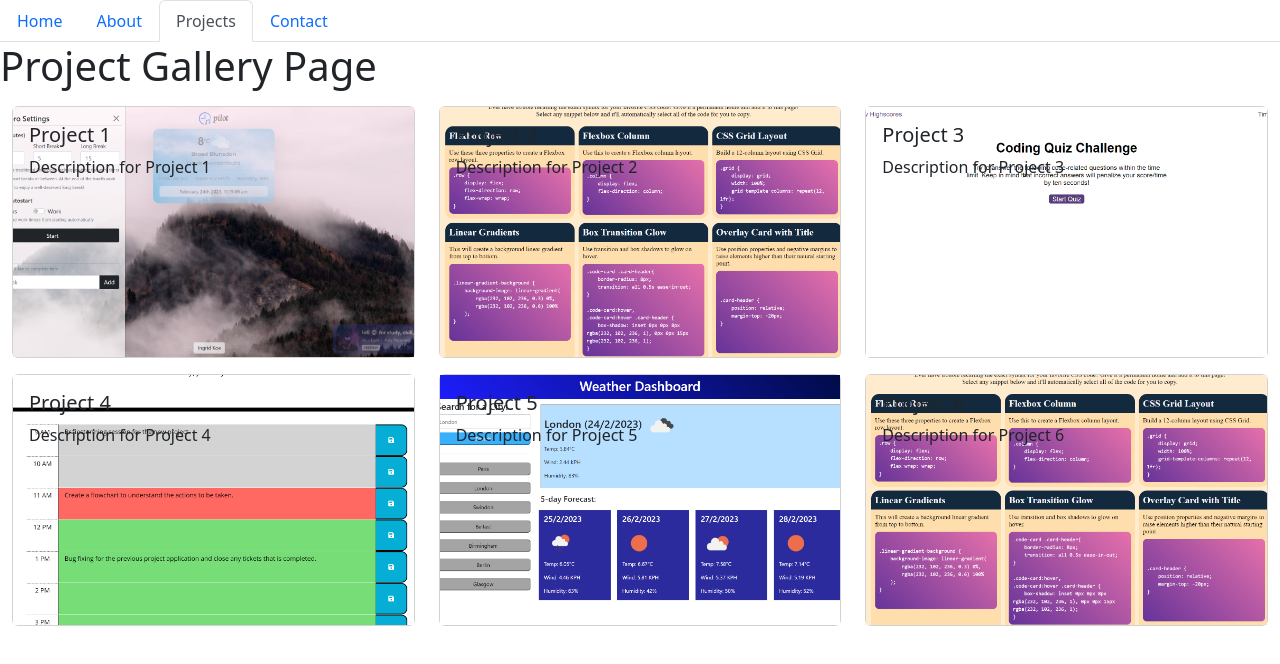
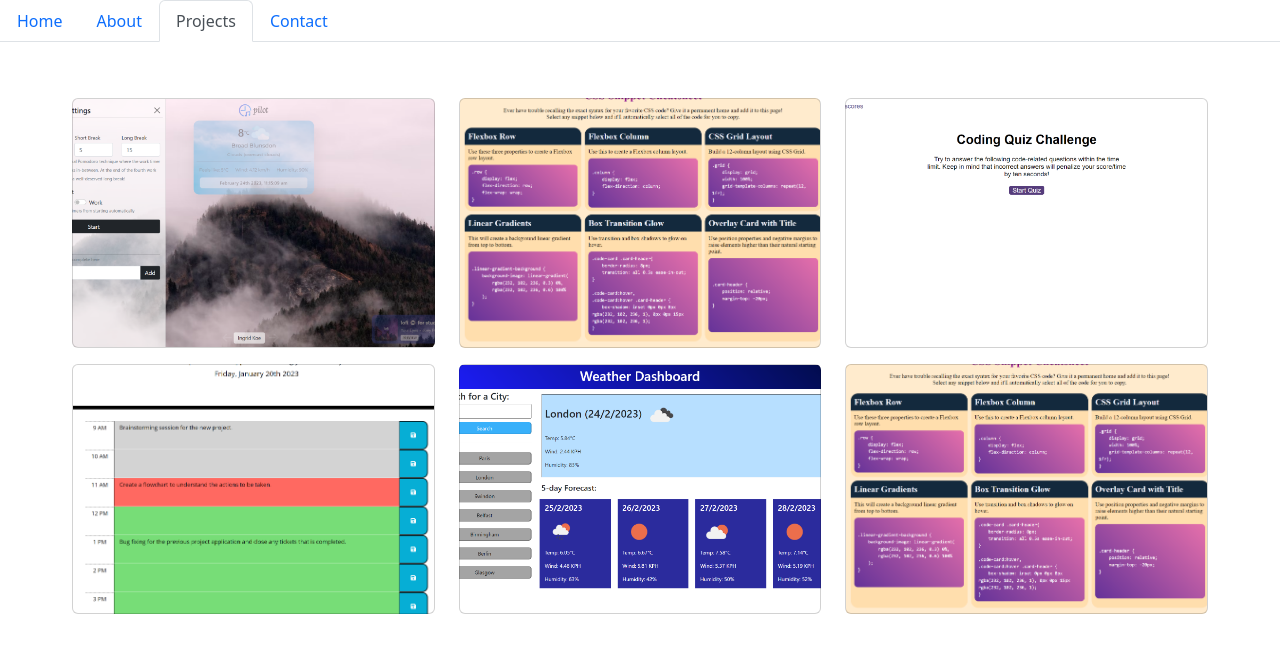
Before and after one commit to JayaPK21/React-Portfolio, a React (Create React App) app in the folder web-portfolio/: page /projectgallery in a window 1280 px wide. Shown: the top 664 px of the page. Built offline with nearby package versions, Linux system fonts and the light colour scheme.

Commit message:
Adds event listener to change display state of the projects

```diff
--- a/web-portfolio/src/App.js
+++ b/web-portfolio/src/App.js
@@ -19,7 +19,7 @@ function App() {
           <Route path="about" element={<About />} />
           <Route path="projectgallery" element={<ProjectGallery />} />
           {/* Define a route that will have descendant routes */}
-          <Route path="contact/*" element={<Contact />} />
+          <Route path="contact" element={<Contact />} />
         </Routes>
       </div>
     </Router>
--- a/web-portfolio/src/components/pages/Project.js
+++ b/web-portfolio/src/components/pages/Project.js
@@ -7,8 +7,8 @@ import project5Img from '../../assets/images/weather-dashboard-website.png';
 import project6Img from '../../assets/images/css-snippet-project.png';
 
 
-function Project({title, description, image}) {
-    console.log("Image source: "+image);
+function Project({id, title, description, image, display, displayHandler}) {
+
     let projectImage = null;
 
     switch(image){
@@ -32,7 +32,7 @@ function Project({title, description, image}) {
 
         default: break;
     }
-    console.log("project image: "+projectImage);
+    // console.log("project image: "+projectImage);
     const imgStyle = {
         backgroundImage: 'url('+projectImage+')',
         minHeight: 250,
@@ -40,17 +40,35 @@ function Project({title, description, image}) {
         backgroundRepeat: 'no-repeat',
         backgroundPosition: 'center'
     }
-    return(
-        <div className='col-sm-6 col-lg-4'>
-            <div className='card my-2'>
-                {/* <img src={projectImage} className="card-img-top" alt="..." /> */}
-                <div style={imgStyle} className="card-body">
+
+    if(display === "cover"){
+
+        return(
+
+            <div id={id} style={imgStyle} className='card my-2'>
+                {/* <div  className="card-body">
                     <h5 className="card-title">{title}</h5>
                     <p className="card-text">{description}</p>
+                </div> */}
+            </div>
+
+        );
+
+    } else {
+        // console.log("Value of id: "+id);
+        return(
+
+            <div id={id} style={{minHeight: 250, backgroundColor: 'green'}} className='card my-2'>
+                <div id={id} className="card-body">
+                    <h5 id={id} className="card-title">{title}</h5>
+                    <p id={id} className="card-text">{description}</p>
                 </div>
             </div>
-        </div>
-    );
+
+        );
+
+    }
+
 }
 
 export default Project;
--- a/web-portfolio/src/components/pages/ProjectGallery.js
+++ b/web-portfolio/src/components/pages/ProjectGallery.js
@@ -1,22 +1,80 @@
-import React from "react";
+import React, { Component } from "react";
 import Project from "./Project";
 import projectData from "../../projects.json";
 
-function ProjectGallery() {
+class ProjectGallery extends Component {
+
+  state = {
+    proj1: "cover",
+    proj2: "cover",
+    proj3: "cover",
+    proj4: "cover",
+    proj5: "cover",
+    proj6: "cover"
+  }
+
+  setDisplayState = event => {
+    //event.stopPropagation();
+    const {id} = event.target;
+    //console.log("Event is being called: "+event.target.className);
+    //console.log("Event is being called: "+this.state[id]);
+    if(this.state[id] === "cover") {
+      this.setState({
+        [id]: "detail"
+      });
+      //console.log(this.state);
+    } else {
+      // console.log(event.target+"Inside Else Statement");
+      this.setState({
+        [id]: "cover"
+      });
+      // console.log(this.state);
+    }
+  };
+
+  render() {
     return (
       <div>
-      <h1>Project Gallery Page</h1>
         <div className="container-fluid">
-        <div className="row">
-          {projectData.map((project) => <Project
-                                          key={project.id}
+          <div className="row m-5">
+            {projectData.map((project, i) => {
+              let displayVal = "";
+              switch(project.id){
+                case "proj1": displayVal = this.state.proj1;
+                              break;
+                case "proj2": displayVal = this.state.proj2;
+                              break;
+                case "proj3": displayVal = this.state.proj3;
+                              break;
+                case "proj4": displayVal = this.state.proj4;
+                              break;
+                case "proj5": displayVal = this.state.proj5;
+                              break;
+                case "proj6": displayVal = this.state.proj6;
+                              break;
+                default: //do nothing
+              }
+              //console.log("DisplayVal: "+displayVal);
+              return (
+                <div key={i} id={project.id} className='col-sm-6 col-lg-4' onClick={(event) => this.setDisplayState(event)} >
+                  <Project
+                    id={project.id}
                     title={project.title}
                     description={project.description}
-                                          image={project.image}/>)}
+                    image={project.image}
+                    display={displayVal}
+                    // displayHandler={this.setDisplayState}
+                    />
+                </div>
+              );
+
+              })}
           </div>
         </div>
       </div>
     );
   }
 
+}
+
 export default ProjectGallery;
--- a/web-portfolio/src/projects.json
+++ b/web-portfolio/src/projects.json
@@ -1,6 +1,6 @@
 [
     {
-        "id": 1,
+        "id": "proj1",
         "title": "Project 1",
         "description": "Description for Project 1",
         "image": "project1Img",
@@ -9,7 +9,7 @@
     },
 
     {
-        "id": 2,
+        "id": "proj2",
         "title": "Project 2",
         "description": "Description for Project 2",
         "image": "project2Img",
@@ -18,7 +18,7 @@
     },
 
     {
-        "id": 3,
+        "id": "proj3",
         "title": "Project 3",
         "description": "Description for Project 3",
         "image": "project3Img",
@@ -27,7 +27,7 @@
     },
 
     {
-        "id": 4,
+        "id": "proj4",
         "title": "Project 4",
         "description": "Description for Project 4",
         "image": "project4Img",
@@ -36,7 +36,7 @@
     },
 
     {
-        "id": 5,
+        "id": "proj5",
         "title": "Project 5",
         "description": "Description for Project 5",
         "image": "project5Img",
@@ -45,7 +45,7 @@
     },
 
     {
-        "id": 6,
+        "id": "proj6",
         "title": "Project 6",
         "description": "Description for Project 6",
         "image": "project6Img",
```
Lines whose indentation alone changed are shown as unchanged.
